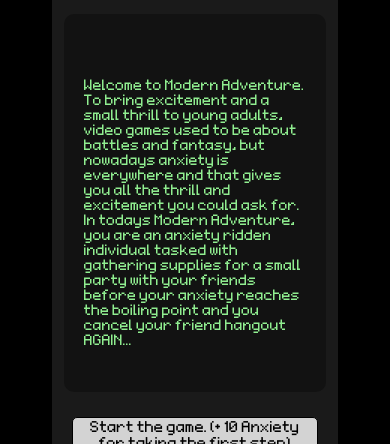
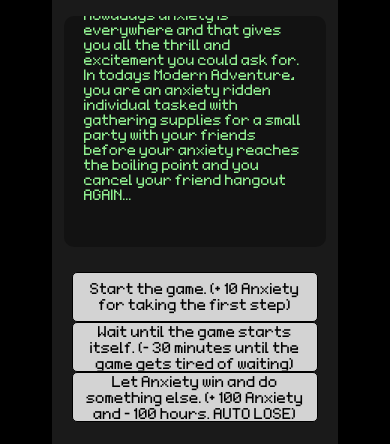
Before and after one commit to ChanceYoung1885/Modern-Adventure, a plain HTML site: page index.html in a window 390 px wide. Shown: the part 138-582 px from the top of the page. Drawn offline with Linux system fonts and the light colour scheme.

Commit message:
Making small modifications to the CSS. Want to try the look on a phone.

```diff
--- a/styles.css
+++ b/styles.css
@@ -24,7 +24,8 @@ body {
 #modern-adventure-game {
     display: flex;
     flex-direction: column;
-    height: 90%;
+    height: 90vh;
+    min-height: 800px;
     width: 66%;
     max-width: 750px;
     border-radius: 10px;
@@ -79,6 +80,7 @@ body {
     background: lightgray;
     border: 0.5px solid black;
     cursor: pointer;
+    height: 50px;
 }
 #user-info {
     margin-top: 25px;
```
